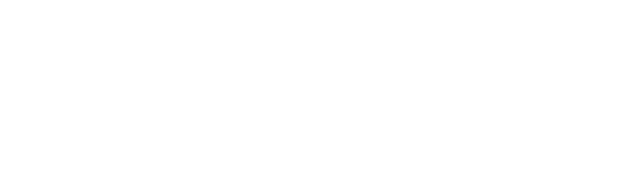
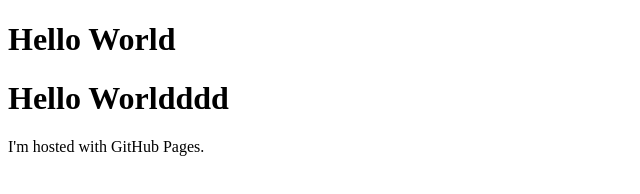
Before and after one commit to andreysakharov/andreysakharov.github.io, a plain HTML site: page index.html in a window 1280 px wide. Shown: the whole page, without its empty margins (0-640 px from the left). Drawn offline with Linux system fonts and the light colour scheme.

Commit message:
Revert "FF"
This reverts commit 74d0c3a1e19c283b2a9d555cb1e3952d87564d15.

```diff
--- a/index.html
+++ b/index.html
@@ -1,5 +1,8 @@
 <!DOCTYPE html>
 <html>
 <body>
+<h1>Hello World</h1>
+<h1>Hello Worldddd</h1>
+<p>I'm hosted with GitHub Pages.</p>
 </body>
 </html>
```
